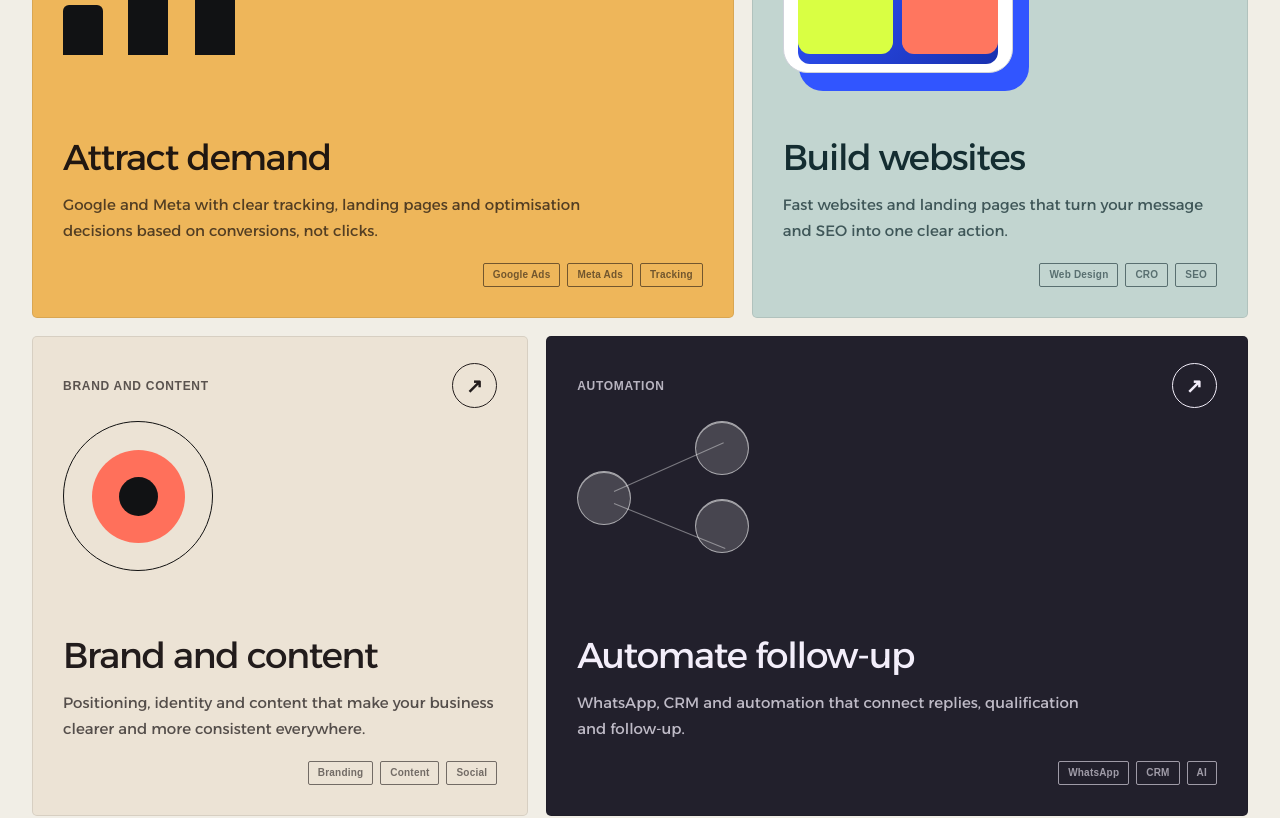
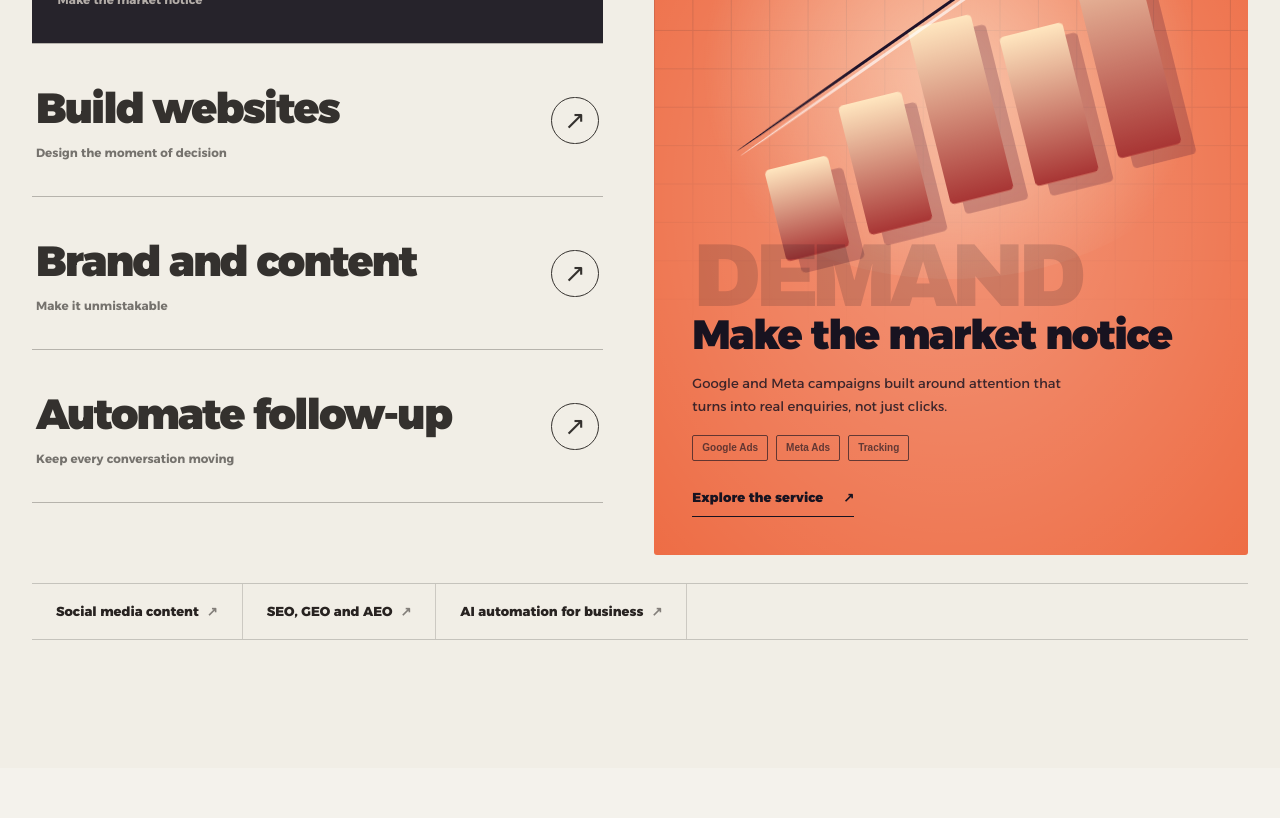
Before and after one commit to mohammedrashad2011-ui/Dewank-2026-website, a Next.js app: page /en in a window 1280 px wide. Shown: the part 3140-3958 px from the top of the page. Built offline with nearby package versions, Linux system fonts and the light colour scheme.

Commit message:
Replace English homepage service cards and numbered testimonials with premium motion stages

```diff
--- a/app/(en)/en/page.tsx
+++ b/app/(en)/en/page.tsx
@@ -6,7 +6,8 @@ import { Header } from "./_en/parity/header";
 import GrowthExperience from "../../components/growth-experience";
 import HomeSectionChoreography from "../../components/home-section-choreography";
 import "../../home-hierarchy-refinement.css";
-import HomeTestimonials from "./_en/parity/testimonials";
+import HomeTestimonials from "../../components/home-testimonials";
+import HomeServiceExperience from "../../components/home-service-experience";
 import { HomeSelectedOffers } from "./_en/parity/offers";
 import { RelatedGuides } from "./_en/parity/related-guides";
 // The Arabic homepage's visual system, reused unchanged. Every class below matches the Arabic homepage so the
@@ -25,46 +26,6 @@ const whatsappHref =
   "https://wa.me/97339066649?text=" + encodeURIComponent("Hello Dewank, I would like to discuss my growth. The business is: ");
 
 // Service entry points. Same four tones and order as the Arabic bento; English copy and English routes.
-const services = [
-  {
-    n: "01",
-    title: "Attract demand",
-    en: "PAID ADVERTISING",
-    text: "Google and Meta with clear tracking, landing pages and optimisation decisions based on conversions, not clicks.",
-    tags: ["Google Ads", "Meta Ads", "Tracking"],
-    tone: "growth",
-    href: "/en/paid-advertising",
-  },
-  {
-    n: "02",
-    title: "Build websites",
-    en: "WEBSITES",
-    text: "Fast websites and landing pages that turn your message and SEO into one clear action.",
-    tags: ["Web Design", "CRO", "SEO"],
-    tone: "web",
-    href: "/en/website-design",
-  },
-  {
-    n: "03",
-    title: "Brand and content",
-    en: "BRAND AND CONTENT",
-    text: "Positioning, identity and content that make your business clearer and more consistent everywhere.",
-    tags: ["Branding", "Content", "Social"],
-    tone: "brand",
-    href: "/en/services#brand",
-  },
-  {
-    n: "04",
-    title: "Automate follow-up",
-    en: "AUTOMATION",
-    text: "WhatsApp, CRM and automation that connect replies, qualification and follow-up.",
-    tags: ["WhatsApp", "CRM", "AI"],
-    tone: "automation",
-    href: "/en/whatsapp-crm-automation",
-  },
-];
-
-// Verified case work. Titles and descriptions follow the authentic case copy on the Work page.
 const selectedWork = [
   {
     n: "01",
@@ -192,31 +153,7 @@ export default function Home() {
               Explore all services <span>→</span>
             </Link>
           </div>
-          <div className="service-bento">
-            {services.map((service) => (
-              <Link id={`home-${service.tone}`} href={service.href} className={`service-card ${service.tone}`} key={service.n}>
-                <div className="card-top">
-
-                  <small>{service.en}</small>
-                  <b>↗</b>
-                </div>
-                <div className={`service-symbol ${service.tone}`} aria-hidden="true">
-                  <i />
-                  <i />
-                  <i />
-                </div>
-                <div className="card-copy">
-                  <h3>{service.title}</h3>
-                  <p>{service.text}</p>
-                  <div className="tag-row">
-                    {service.tags.map((tag) => (
-                      <span key={tag}>{tag}</span>
-                    ))}
-                  </div>
-                </div>
-              </Link>
-            ))}
-          </div>
+          <HomeServiceExperience locale="en" />
           <nav className="growth-shortcuts" aria-label="Additional routes">
             <Link href="/en/social-media-content">
               Social media content <span>↗</span>
@@ -260,7 +197,7 @@ export default function Home() {
       </section>
 
       <div className="work-section shell home-trust-section">
-        <HomeTestimonials />
+        <HomeTestimonials locale="en" />
       </div>
 
       <section className="method-section home-method-section">
```
